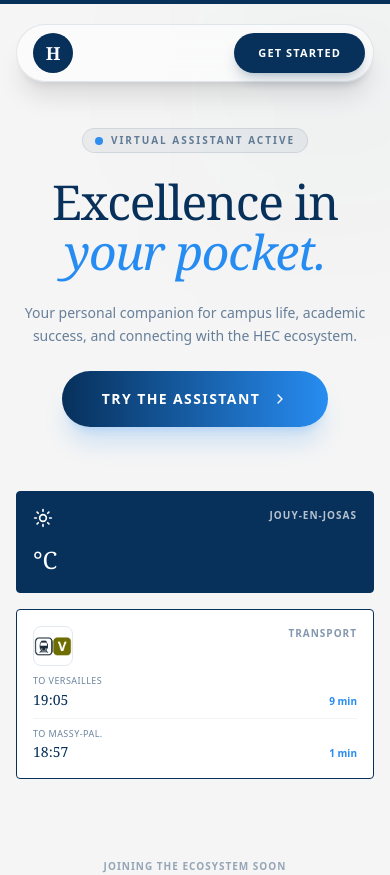
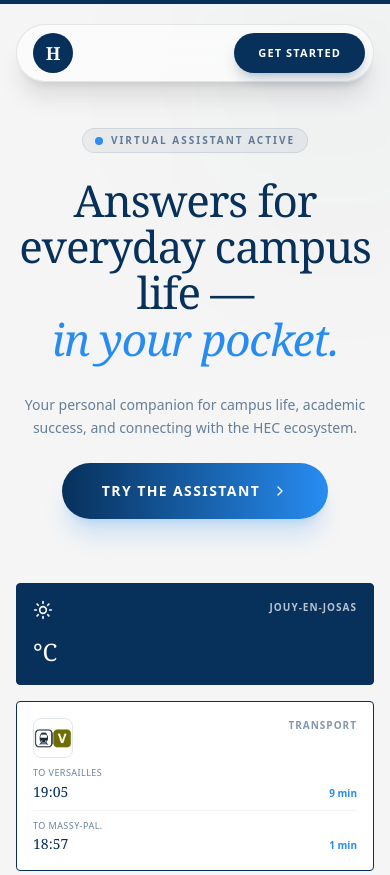
Before and after one commit to Yufix001/Campus-Companion, a Next.js app in the folder hec-campus-companion/: page / in a window 390 px wide. Shown: the top 875 px of the page. Built offline with nearby package versions, Linux system fonts and the light colour scheme; no server answers; a web font is replaced by a local one.

Commit message:
fix: revert hero text and adjust mobile layout

```diff
--- a/hec-campus-companion/app/page.tsx
+++ b/hec-campus-companion/app/page.tsx
@@ -47,9 +47,9 @@
                         <span className="text-[10px] font-bold uppercase tracking-[0.2em] text-[#07305B]/60">Virtual Assistant active</span>
                     </div>
 
-                    <h1 className="font-serif text-5xl md:text-7xl text-[#07305B] leading-[1.05] font-medium tracking-tight">
-                        Excellence in<br />
-                        <span className="italic text-accent">your pocket.</span>
+                    <h1 className="font-serif text-[44px] text-[#07305B] leading-[1.05] font-medium tracking-tight mb-2">
+                        Answers for everyday campus life — <br />
+                        <span className="italic text-accent">in your pocket.</span>
                     </h1>
 
                     <p className="text-[#07305B]/60 text-sm md:text-base max-w-md leading-relaxed">
```
